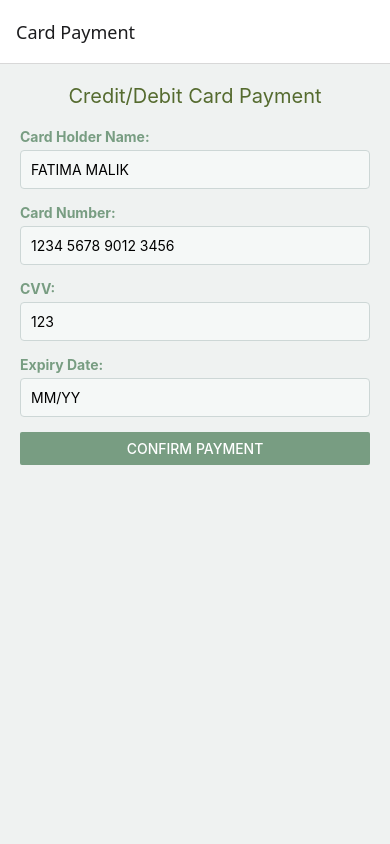
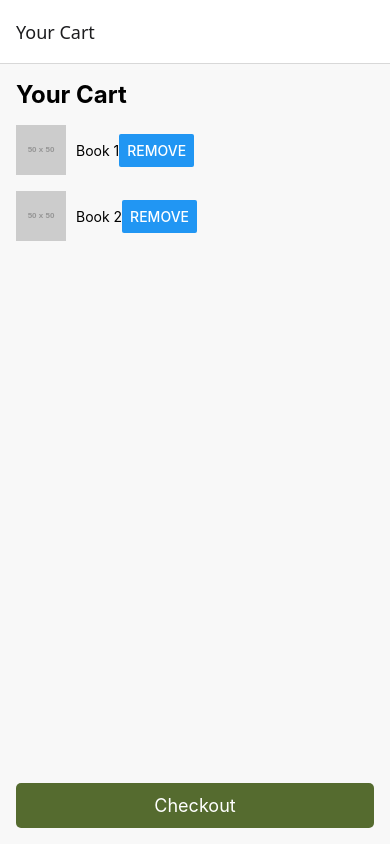
Before and after one commit to Fatima-malik7/Online-Bookstore-Mobile-App, a React Native app: screen /Cart in a window 390 px wide. Built offline with nearby package versions, Linux system fonts and the light colour scheme.

Commit message:
Added Cart page, Checkout from and Pay page (ushna)

```diff
--- a/App.js
+++ b/App.js
@@ -1,20 +1,75 @@
+// import React from 'react';
+// import { NavigationContainer } from '@react-navigation/native';
+// import { createStackNavigator } from '@react-navigation/stack';
+// import CardDetails from './components/CardDetails';
+// import CashOnDelivery from './components/CashOnDelivery';
+
+// const Stack = createStackNavigator();
+
+// export default function App() {
+//   return (
+//     <NavigationContainer>
+//       <Stack.Navigator initialRouteName="CardDetails">
+//         <Stack.Screen
+//           name="CardDetails"
+//           component={CardDetails}
+//           options={{ title: 'Card Payment' }}
+//         />
+//         <Stack.Screen
+//           name="CashOnDelivery"
+//           component={CashOnDelivery}
+//           options={{ title: 'Cash On Delivery' }}
+//         />
+//       </Stack.Navigator>
+//     </NavigationContainer>
+
+//   );
+// }
+
 import React from 'react';
 import { NavigationContainer } from '@react-navigation/native';
 import { createStackNavigator } from '@react-navigation/stack';
 import CardDetails from './components/CardDetails';
 import CashOnDelivery from './components/CashOnDelivery';
+import CartPage from './components/CartPage';
+import CheckoutForm from './components/CheckoutForm';
+import PayPage from './components/PayPage';
 
 const Stack = createStackNavigator();
 
 export default function App() {
   return (
     <NavigationContainer>
-      <Stack.Navigator initialRouteName="CardDetails">
+      <Stack.Navigator initialRouteName="Cart">
+        {/* Cart Page */}
+        <Stack.Screen
+          name="Cart"
+          component={CartPage}
+          options={{ title: 'Your Cart' }}
+        />
+
+        {/* Checkout Page */}
+        <Stack.Screen
+          name="Checkout"
+          component={CheckoutForm}
+          options={{ title: 'Checkout' }}
+        />
+
+        {/* Payment Page */}
+        <Stack.Screen
+          name="Pay"
+          component={PayPage}
+          options={{ title: 'Payment' }}
+        />
+
+        {/* Card Details Payment Page */}
         <Stack.Screen
           name="CardDetails"
           component={CardDetails}
           options={{ title: 'Card Payment' }}
         />
+
+        {/* Cash On Delivery Page */}
         <Stack.Screen
           name="CashOnDelivery"
           component={CashOnDelivery}
--- /dev/null
+++ b/components/CartPage.js
@@ -0,0 +1,64 @@
+import React, { useState } from 'react';
+import { View, Text, StyleSheet, FlatList, Image, Button, TouchableOpacity } from 'react-native';
+
+const CartPage = ({ navigation }) => {
+  const [cartItems, setCartItems] = useState([
+    { id: 1, name: 'Book 1', price: 500, image: 'https://via.placeholder.com/50' },
+    { id: 2, name: 'Book 2', price: 600, image: 'https://via.placeholder.com/50' },
+  ]);
+  const [selectedItems, setSelectedItems] = useState({});
+
+  const handleSelectItem = (id) => {
+    setSelectedItems((prev) => ({
+      ...prev,
+      [id]: !prev[id],
+    }));
+  };
+
+  const handleCheckoutSelected = () => {
+    const selected = cartItems.filter((item) => selectedItems[item.id]);
+    navigation.navigate('Checkout', { selectedItems: selected });
+  };
+
+  const removeFromCart = (id) => {
+    setCartItems(cartItems.filter((item) => item.id !== id));
+  };
+
+  return (
+    <View style={styles.container}>
+      <Text style={styles.header}>Your Cart</Text>
+      {cartItems.length === 0 ? (
+        <Text style={styles.emptyCart}>Your cart is empty.</Text>
+      ) : (
+        <FlatList
+          data={cartItems}
+          keyExtractor={(item) => item.id.toString()}
+          renderItem={({ item }) => (
+            <View style={styles.cartItem}>
+              <TouchableOpacity onPress={() => handleSelectItem(item.id)}>
+                <Image source={{ uri: item.image }} style={styles.image} />
+              </TouchableOpacity>
+              <Text>{item.name}</Text>
+              <Button title="Remove" onPress={() => removeFromCart(item.id)} />
+            </View>
+          )}
+        />
+      )}
+      <TouchableOpacity style={styles.checkoutButton} onPress={handleCheckoutSelected}>
+        <Text style={styles.buttonText}>Checkout</Text>
+      </TouchableOpacity>
+    </View>
+  );
+};
+
+const styles = StyleSheet.create({
+  container: { flex: 1, padding: 16, backgroundColor: '#f8f8f8' },
+  header: { fontSize: 24, fontWeight: 'bold', marginBottom: 16 },
+  emptyCart: { fontSize: 18, color: 'gray', textAlign: 'center' },
+  cartItem: { flexDirection: 'row', alignItems: 'center', marginBottom: 16 },
+  image: { width: 50, height: 50, marginRight: 10 },
+  checkoutButton: { backgroundColor: '#556b2f', padding: 12, alignItems: 'center', borderRadius: 5 },
+  buttonText: { color: '#fff', fontSize: 18 },
+});
+
+export default CartPage;
--- /dev/null
+++ b/components/CheckoutForm.js
@@ -0,0 +1,56 @@
+import React, { useState, useEffect } from 'react';
+import { View, Text, TextInput, StyleSheet, TouchableOpacity } from 'react-native';
+
+const CheckoutForm = ({ route, navigation }) => {
+  const { selectedItems } = route.params || { selectedItems: [] };
+  const [description, setDescription] = useState('');
+  const [bookDetails, setBookDetails] = useState(selectedItems.map((item) => item.name).join(', '));
+  const [bookPrice, setBookPrice] = useState(0);
+  const deliveryCharges = 250;
+
+  useEffect(() => {
+    const totalPrice = selectedItems.reduce((total, item) => total + item.price, 0);
+    setBookPrice(totalPrice);
+  }, [selectedItems]);
+
+  const totalAmount = bookPrice + deliveryCharges;
+
+  const handleConfirm = () => {
+    navigation.navigate('Pay', { subtotal: bookPrice, deliveryCharges });
+  };
+
+  return (
+    <View style={styles.container}>
+      <Text style={styles.header}>Checkout</Text>
+      <TextInput
+        style={styles.input}
+        placeholder="Enter your Address"
+        value={description}
+        onChangeText={setDescription}
+      />
+      <TextInput
+        style={styles.input}
+        placeholder="Book Details"
+        value={bookDetails}
+        onChangeText={setBookDetails}
+      />
+      <Text style={styles.text}>Book Price: Rs. {bookPrice}</Text>
+      <Text style={styles.text}>Delivery Charges: Rs. {deliveryCharges}</Text>
+      <Text style={styles.text}>Total Amount: Rs. {totalAmount}</Text>
+      <TouchableOpacity style={styles.confirmButton} onPress={handleConfirm}>
+        <Text style={styles.buttonText}>Confirm</Text>
+      </TouchableOpacity>
+    </View>
+  );
+};
+
+const styles = StyleSheet.create({
+  container: { flex: 1, padding: 16, backgroundColor: '#f8f8f8' },
+  header: { fontSize: 24, fontWeight: 'bold', marginBottom: 16 },
+  input: { borderWidth: 1, padding: 10, marginBottom: 16, borderRadius: 5 },
+  text: { fontSize: 16, marginBottom: 8 },
+  confirmButton: { backgroundColor: '#556b2f', padding: 12, alignItems: 'center', borderRadius: 5 },
+  buttonText: { color: '#fff', fontSize: 18 },
+});
+
+export default CheckoutForm;
--- /dev/null
+++ b/components/PayPage.js
@@ -0,0 +1,33 @@
+import React from 'react';
+import { View, Text, StyleSheet, TouchableOpacity } from 'react-native';
+
+const PayPage = ({ route, navigation }) => {
+  const { subtotal, deliveryCharges } = route.params || { subtotal: 0, deliveryCharges: 0 };
+
+  return (
+    <View style={styles.container}>
+      <Text style={styles.header}>Select Payment Method</Text>
+      <TouchableOpacity
+        style={styles.paymentButton}
+        onPress={() => navigation.navigate('CardDetails', { subtotal, deliveryCharges })}
+      >
+        <Text style={styles.buttonText}>Credit Card</Text>
+      </TouchableOpacity>
+      <TouchableOpacity
+        style={styles.paymentButton}
+        onPress={() => navigation.navigate('CashOnDelivery', { subtotal, deliveryCharges })}
+      >
+        <Text style={styles.buttonText}>Cash on Delivery</Text>
+      </TouchableOpacity>
+    </View>
+  );
+};
+
+const styles = StyleSheet.create({
+  container: { flex: 1, padding: 16, backgroundColor: '#f8f8f8' },
+  header: { fontSize: 24, fontWeight: 'bold', marginBottom: 16 },
+  paymentButton: { backgroundColor: '#556b2f', padding: 12, alignItems: 'center', borderRadius: 5, marginBottom: 16 },
+  buttonText: { color: '#fff', fontSize: 18 },
+});
+
+export default PayPage;
```
